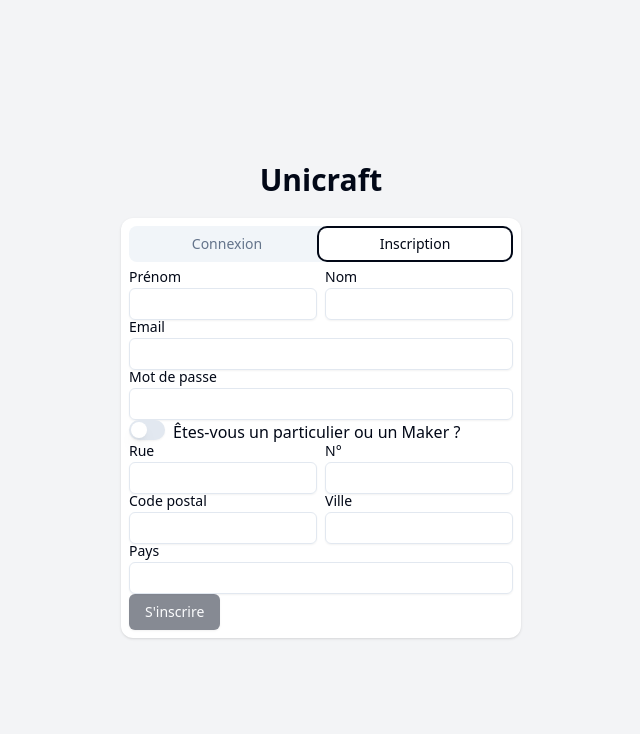
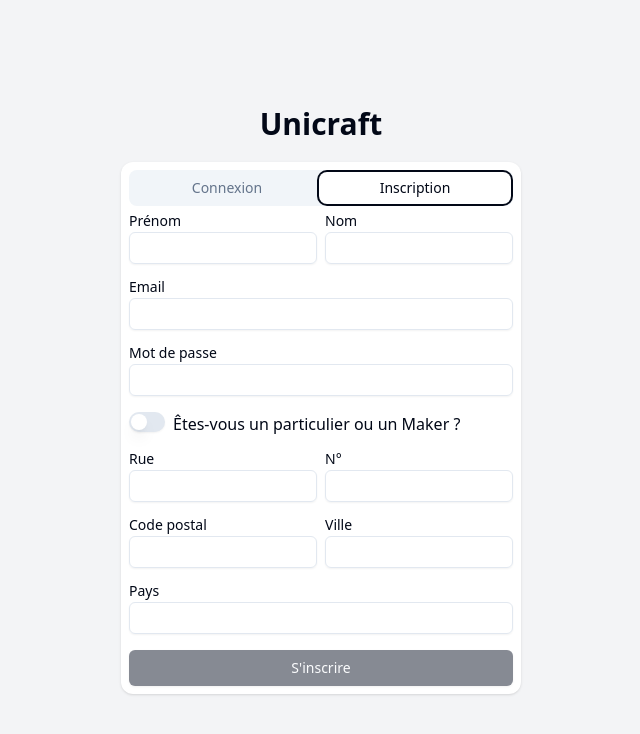
Before and after one commit to Zareon-Feryel/cow2024-frontend, a React (Vite) app: page /login in a window 1280 px wide. Both pictures are taken after a click on the tab "Inscription". Shown: the top 734 px of the page, without its empty margins (319-959 px from the left). Built offline with nearby package versions, Linux system fonts and the light colour scheme.

Commit message:
fix: forms

```diff
--- a/src/components/login/Login.tsx
+++ b/src/components/login/Login.tsx
@@ -3,7 +3,7 @@ import { TabsContent } from '../../shadcn/components/ui/tabs.tsx';
 import { Button } from '../../shadcn/components/ui/button.tsx';
 import { Label } from '../../shadcn/components/ui/label.tsx';
 import { SignInRequest, UsersRepository } from '../../services/nswag-generated-file.ts';
-import { useEffect, useState } from 'react';
+import { FormEvent, useEffect, useState } from 'react';
 import { useToast } from '../../shadcn/components/ui/use-toast.ts';
 import RouterKeys from '../../routes/routerKeys.ts';
 import { useNavigate } from 'react-router-dom';
@@ -21,7 +21,8 @@ export default function Login () {
         setValidForm(email !== '' && password !== '');
     }, [email, password]);
 
-    const handleLogin = () => {
+    const handleLogin = (e: FormEvent<HTMLFormElement>) => {
+        e.preventDefault();
         if (email === '' || password === '') {
             return;
         }
@@ -41,8 +42,8 @@ export default function Login () {
     };
 
     return (
-        <TabsContent value={RouterKeys.Login} className="flex flex-col bg-white gap-4">
-            <form onSubmit={handleLogin}>
+        <TabsContent value={RouterKeys.Login}>
+            <form onSubmit={handleLogin} className="flex flex-col bg-white gap-4">
                 <Label>
                     Email
                     <Input onChange={(e) => setEmail(e.target.value)}/>
--- a/src/components/login/Register.tsx
+++ b/src/components/login/Register.tsx
@@ -1,6 +1,6 @@
 import { TabsContent } from '../../shadcn/components/ui/tabs.tsx';
 import { Input } from '../../shadcn/components/ui/input.tsx';
-import { useEffect, useState } from 'react';
+import { FormEvent, useEffect, useState } from 'react';
 import { useToast } from '../../shadcn/components/ui/use-toast.ts';
 import { SignUpRequest, UsersRepository } from '../../services/nswag-generated-file.ts';
 import { Label } from '../../shadcn/components/ui/label.tsx';
@@ -30,7 +30,8 @@ export default function Register () {
         setValidForm(email !== '' && password !== '');
     }, [email, password]);
 
-    const handleRegister = () => {
+    const handleRegister = (e: FormEvent<HTMLFormElement>) => {
+        e.preventDefault();
         if (email === '' || password === '') {
             return;
         }
@@ -58,8 +59,8 @@ export default function Register () {
     };
 
     return (
-        <TabsContent value={RouterKeys.Register} className="flex flex-col bg-white gap-4">
-            <form onSubmit={handleRegister}>
+        <TabsContent value={RouterKeys.Register}>
+            <form className="flex flex-col bg-white gap-4" onSubmit={handleRegister}>
                 <div className="flex gap-2">
                     <Label>
                         Prénom
@@ -107,7 +108,7 @@ export default function Register () {
                     Pays
                     <Input onChange={(e) => setCountry(e.target.value)}/>
                 </Label>
-                <Button disabled={!validForm} onClick={handleRegister}>{'S\'inscrire'}</Button>
+                <Button disabled={!validForm}>{'S\'inscrire'}</Button>
             </form>
         </TabsContent>
     );
```
